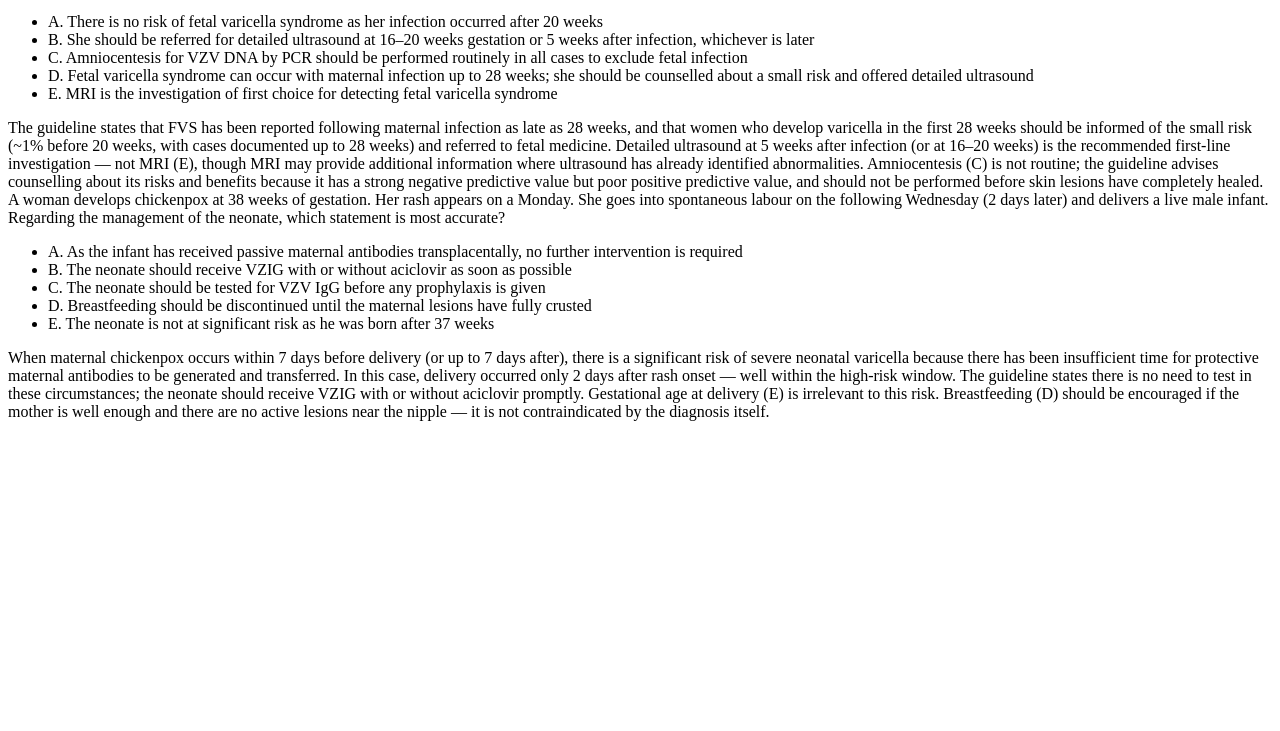
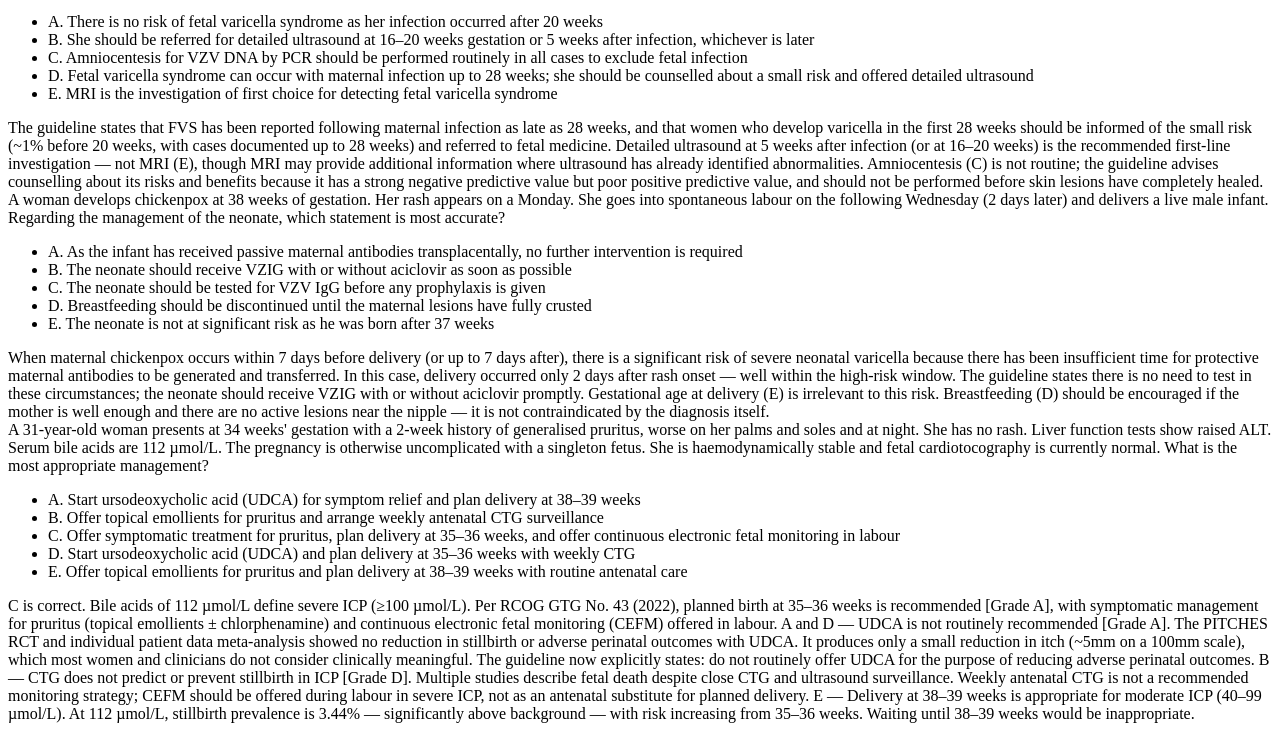
Before and after one commit to yasinthanvickneswaran/ucl-y5-revision, a plain HTML site: page data/sba/obs-gynae.html in a window 1280 px wide. Shown: the part 2185-2916 px from the top of the page. Before the commit the page ends 2614 px from the top, so only its background shows below. Drawn offline with Linux system fonts and the light colour scheme.

Commit message:
Update obs-gynae.html — 13 questions

```diff
--- a/data/sba/obs-gynae.html
+++ b/data/sba/obs-gynae.html
@@ -7,7 +7,7 @@
 <meta name="specialty-id" content="obs-gynae"/>
 <meta name="specialty-label" content="Obstetrics & Gynaecology"/>
 <meta name="module" content="b"/>
-<meta name="question-count" content="12"/>
+<meta name="question-count" content="13"/>
 </head>
 <body>
 <div id="sba-data">
@@ -155,6 +155,24 @@ On speculum examination, the cervix appears erythematous with a well-demarcated
     </ul>
     <div class="q-explanation">When maternal chickenpox occurs within 7 days before delivery (or up to 7 days after), there is a significant risk of severe neonatal varicella because there has been insufficient time for protective maternal antibodies to be generated and transferred. In this case, delivery occurred only 2 days after rash onset — well within the high-risk window. The guideline states there is no need to test in these circumstances; the neonate should receive VZIG with or without aciclovir promptly. Gestational age at delivery (E) is irrelevant to this risk. Breastfeeding (D) should be encouraged if the mother is well enough and there are no active lesions near the nipple — it is not contraindicated by the diagnosis itself.</div>  </div>
 
+  <div class="question" data-correct="2">
+    <div class="q-stem">A 31-year-old woman presents at 34 weeks' gestation with a 2-week history of generalised pruritus, worse on her palms and soles and at night. She has no rash. Liver function tests show raised ALT. Serum bile acids are 112 µmol/L. The pregnancy is otherwise uncomplicated with a singleton fetus. She is haemodynamically stable and fetal cardiotocography is currently normal.
+What is the most appropriate management?</div>
+    <ul class="q-options">
+      <li data-index="0">A. Start ursodeoxycholic acid (UDCA) for symptom relief and plan delivery at 38–39 weeks</li>
+      <li data-index="1">B. Offer topical emollients for pruritus and arrange weekly antenatal CTG surveillance</li>
+      <li data-index="2">C. Offer symptomatic treatment for pruritus, plan delivery at 35–36 weeks, and offer continuous electronic fetal monitoring in labour</li>
+      <li data-index="3">D. Start ursodeoxycholic acid (UDCA) and plan delivery at 35–36 weeks with weekly CTG</li>
+      <li data-index="4">E. Offer topical emollients for pruritus and plan delivery at 38–39 weeks with routine antenatal care</li>
+    </ul>
+    <div class="q-explanation">C is correct. Bile acids of 112 µmol/L define severe ICP (≥100 µmol/L). Per RCOG GTG No. 43 (2022), planned birth at 35–36 weeks is recommended [Grade A], with symptomatic management for pruritus (topical emollients ± chlorphenamine) and continuous electronic fetal monitoring (CEFM) offered in labour.
+
+A and D — UDCA is not routinely recommended [Grade A]. The PITCHES RCT and individual patient data meta-analysis showed no reduction in stillbirth or adverse perinatal outcomes with UDCA. It produces only a small reduction in itch (~5mm on a 100mm scale), which most women and clinicians do not consider clinically meaningful. The guideline now explicitly states: do not routinely offer UDCA for the purpose of reducing adverse perinatal outcomes.
+
+B — CTG does not predict or prevent stillbirth in ICP [Grade D]. Multiple studies describe fetal death despite close CTG and ultrasound surveillance. Weekly antenatal CTG is not a recommended monitoring strategy; CEFM should be offered during labour in severe ICP, not as an antenatal substitute for planned delivery.
+
+E — Delivery at 38–39 weeks is appropriate for moderate ICP (40–99 µmol/L). At 112 µmol/L, stillbirth prevalence is 3.44% — significantly above background — with risk increasing from 35–36 weeks. Waiting until 38–39 weeks would be inappropriate.</div>  </div>
+
 </div>
 </body>
 </html>
```
